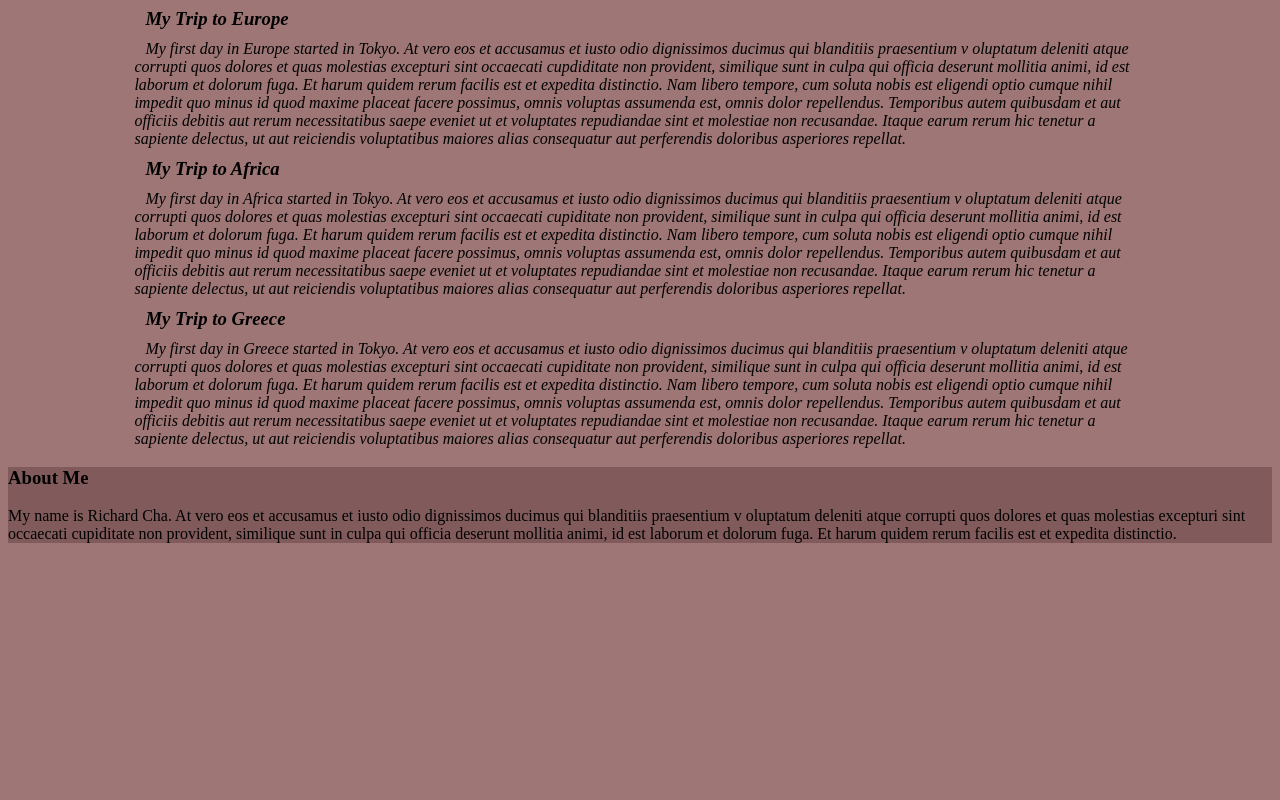
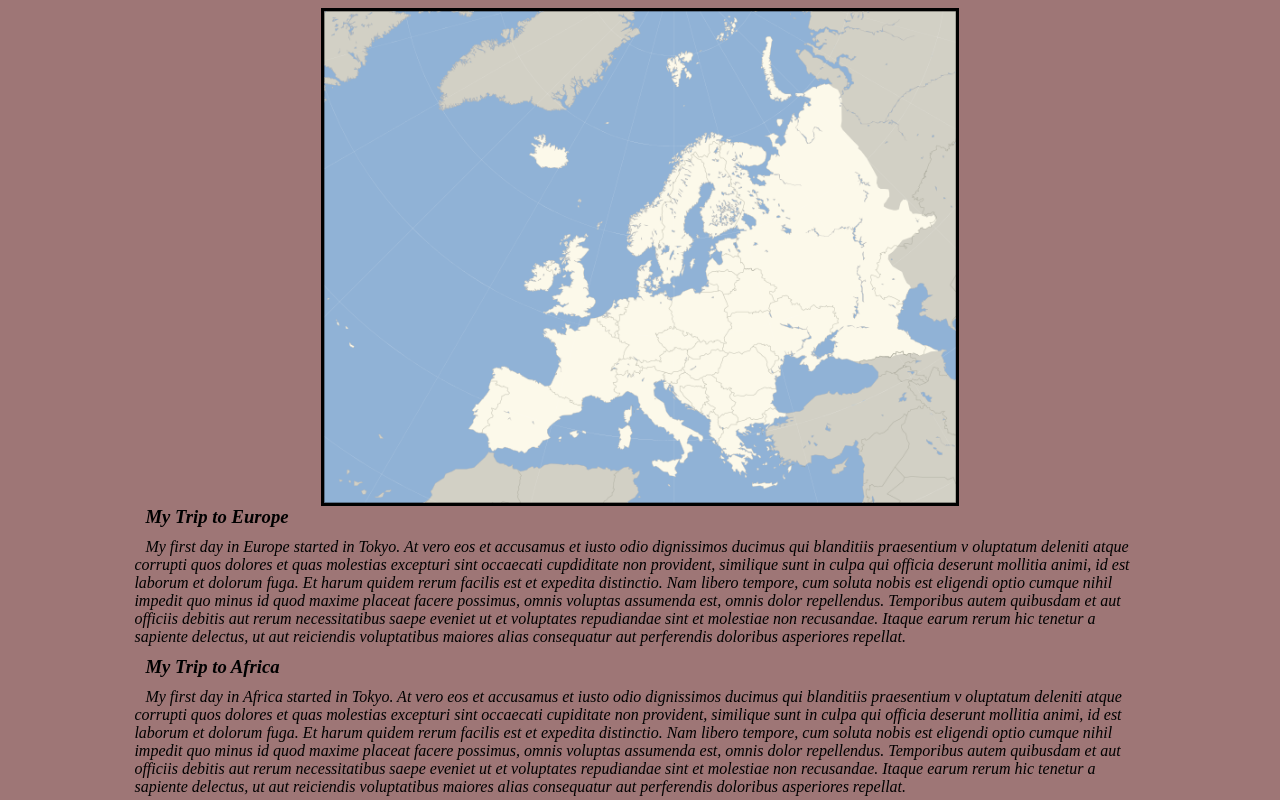
Before and after one commit to charichard09/blogging-site, a plain HTML site: page index.html in a window 1280 px wide. Shown: the top 800 px of the page. Drawn offline with Linux system fonts and the light colour scheme.

Commit message:
add picture and css styling to center picture

```diff
--- a/css/styles.css
+++ b/css/styles.css
@@ -13,8 +13,15 @@ body {
 }
 
 .box {
-  /* border: solid black; */
   width: 80%;
   margin: auto;
   margin-bottom: 10px;
 }
+
+.centered-image {
+  width: 50%;
+  height: auto;
+  margin: auto;
+  border: solid black;
+  display: block;
+}
--- a/index.html
+++ b/index.html
@@ -6,6 +6,7 @@
 
 <body>
   <div class="blog-post">
+    <img src="img/europe.png" class="centered-image">
     <h3 class="box">My Trip to Europe</h3>
     <p class="box">
         My first day in Europe started in Tokyo. At vero eos et accusamus et iusto odio
```
Also changed, not shown: img/europe.png (added).
